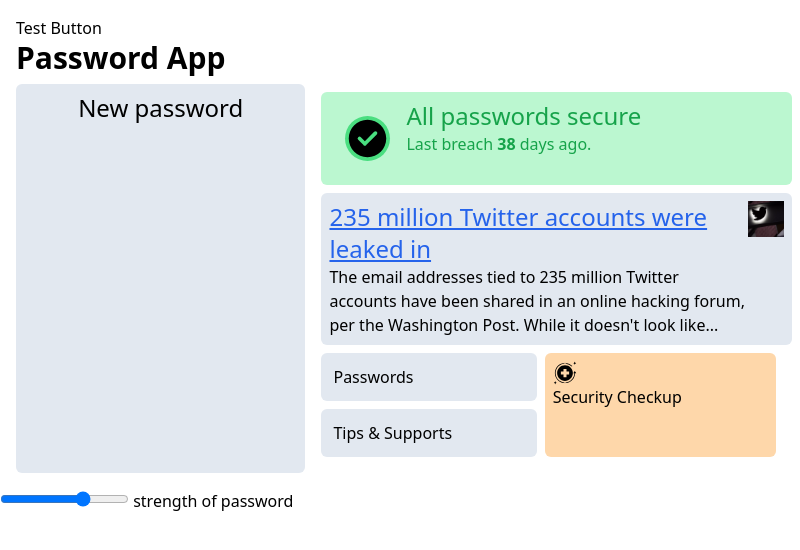
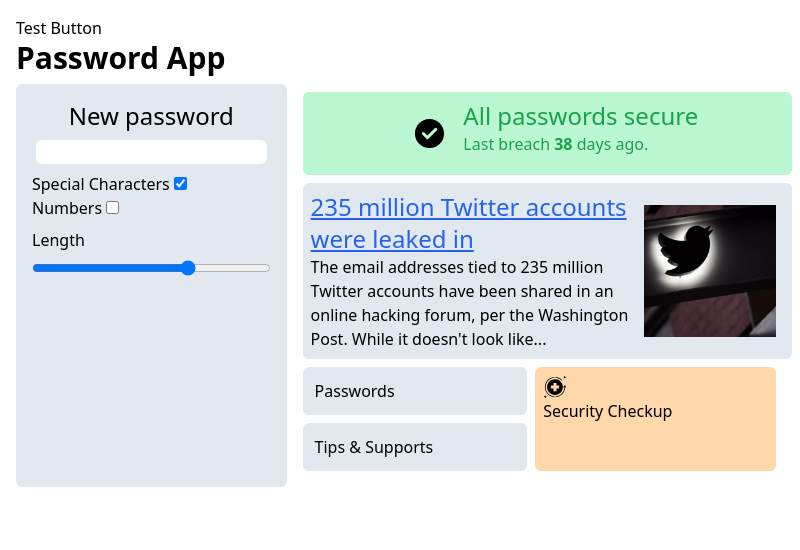
Before and after one commit to shinykiwi/password-app, an Electron app: page views/index.html in a window 800 px wide. Drawn offline with Linux system fonts and the light colour scheme.

Commit message:
more updates

```diff
--- a/views/index.html
+++ b/views/index.html
@@ -14,28 +14,55 @@
         <h1 class="text-3xl font-bold">Password App</h1>
     </div>
     <div class="flex mt-2">
-        <div class="w-full bg-slate-200 rounded-md p-2 mr-2 align-middle text-center">
+        <div class="w-full bg-slate-200 rounded-md p-2 mr-2 align-middle text-center p-4">
             <p class="text-2xl align-middle">New password</p>
+            <div>
+                <div id="password"></div>
+                <input type="text" class="rounded-md mt-2" id="myTextbox">
+                <p id="result"></p>
+            </div>
+            <div class="grid text-left mt-2">
+                <label class="">Special Characters
+                    <input type="checkbox" checked="checked">
+                    <span class="bg-red-400"></span>
+                </label>
+                <label class="">Numbers
+                    <input type="checkbox">
+                    <span class=""></span>
+                </label>
+            </div>
+            <div>
+                <div class="grid text-left mt-2">
+                    <p>Length</p>
+                    <input class="mt-2" type="range" id="strength" name="strength" min="0" max="3" oninput="generatePassword(this.value)">
+                </div>
+            </div>
+
+
+
         </div>
-        <div class="">
-            <div class="w-full bg-green-200 text-green-600 rounded-md p-2 m-2">
-                <div class="flex">
-                    <div class="flex align-middle h-full m-4 bg-green-400 rounded-full text-green-400">
-                        <img src="../img/check.svg" alt="check" width="45" height="45">
+        <div class="" >
+            <div class="w-full bg-green-200 text-green-600 rounded-md p-2 m-2 transition ease-in-out delay-100 hover:-translate-y-1 hover:scale-110 hover:bg-green-400 duration-300
+">              <a href="https://www.w3schools.com/tags/tag_a.asp">
+                    <div class="flex justify-center">
+                        <div class="flex items-center m-4">
+                            <img src="../img/check.svg" alt="check" width="35" height="35">
+                        </div>
+                        <div>
+                            <p class="text-2xl flex items-center">All passwords secure</p>
+                            <p class="flex items-center">Last breach&nbsp;<strong>38</strong>&nbsp;days ago.</p>
+                        </div>
                     </div>
-                    <div>
-                        <p class="text-2xl">All passwords secure</p>
-                        <p>Last breach <strong>38</strong> days ago.</p>
-                    </div>
-                </div>
+                </a>
+
             </div>
             <div class="w-full bg-slate-200 flex rounded-md p-2 m-2">
                 <div class="">
                     <h1 class="text-blue-600 underline text-2xl">235 million Twitter accounts were leaked in</h1>
                     <p>The email addresses tied to 235 million Twitter accounts have been shared in an online hacking forum, per the Washington Post. While it doesn't look like...</p>
                 </div>
-                <div>
-                    <img src="../img/twitter.png" alt="twitter" width="100" height="100">
+                <div class="w-full rounded-full flex items-center m-2">
+                    <img src="../img/twitter.png" alt="twitter" width="300" height="300">
                 </div>
             </div>
             <div class="flex m-2">
@@ -56,13 +83,6 @@
     </div>
 
 </div>
-<div>
-    <input type="range" id="strength" name="strength" min="0" max="3" oninput="generatePassword(this.value)">
-    <label id="strengthLabel">strength of password</label>
-</div>
-<div id="password"></div>
-<input type="text" style="text-overflow: ellipsis;" id="myTextbox">
-<p id="result"></p>
 
 </body>
 </html>
```
Also changed, not shown: dist/output.css.
